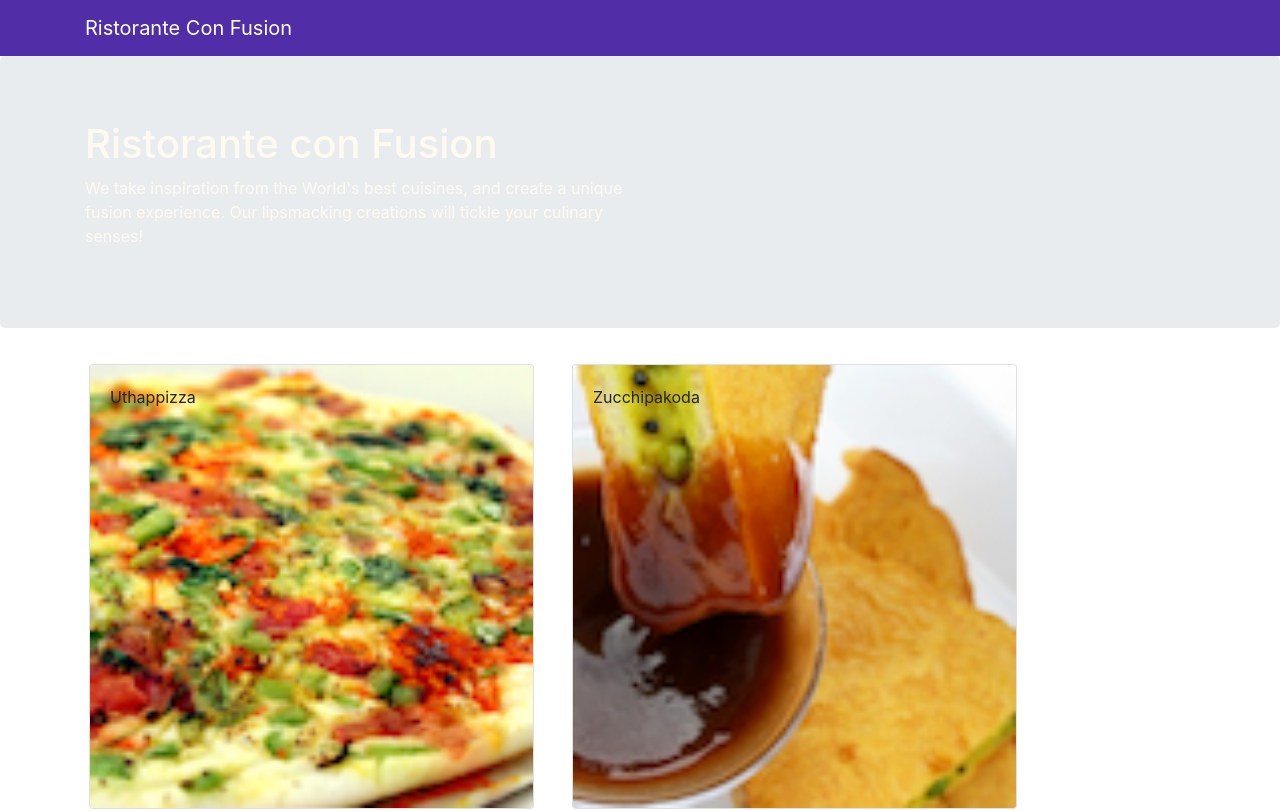
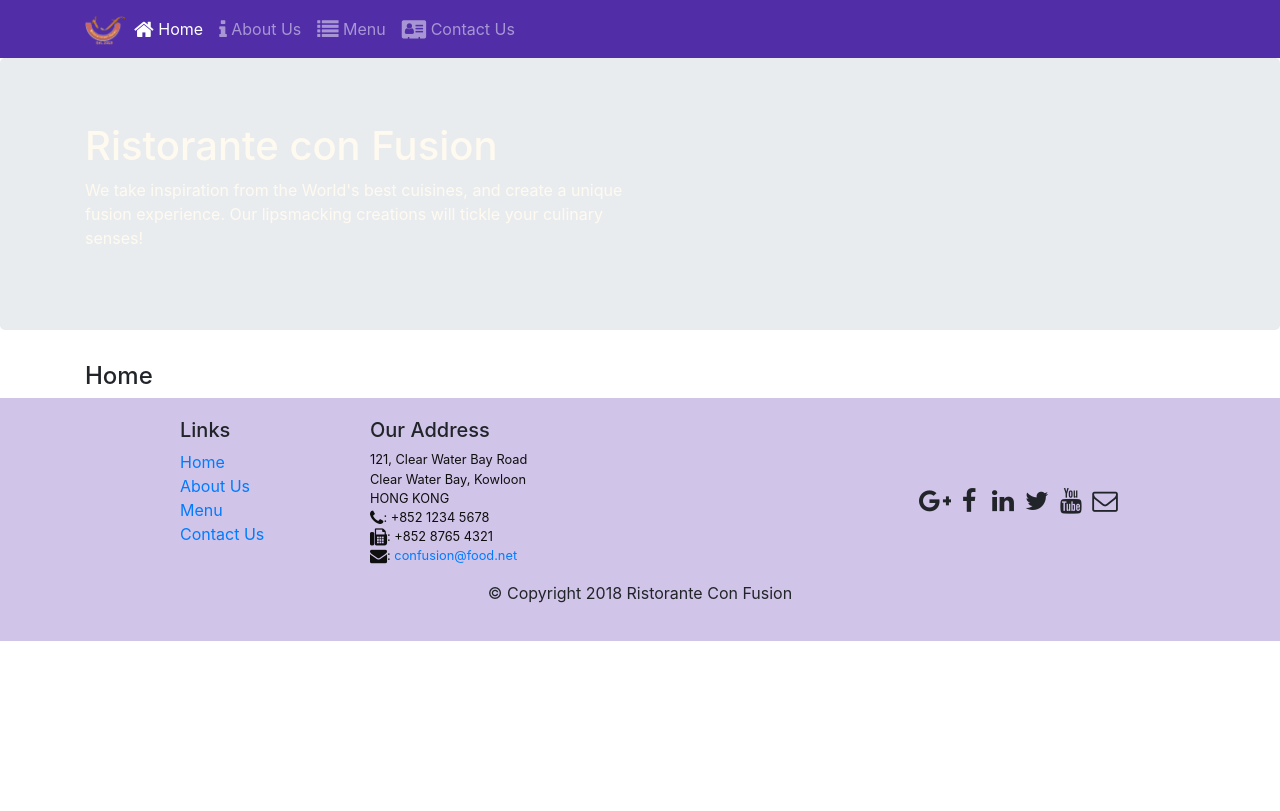
Before and after one commit to michaelheyman/coursera-react, a React (Create React App) app: page /home in a window 1280 px wide. Shown: the top 811 px of the page. Built offline with nearby package versions, Linux system fonts and the light colour scheme.

Commit message:
React Router

```diff
--- a/package.json
+++ b/package.json
@@ -9,6 +9,7 @@
     "react": "^16.12.0",
     "react-dom": "^16.12.0",
     "react-popper": "^1.3.6",
+    "react-router-dom": "^5.1.2",
     "react-scripts": "3.2.0",
     "reactstrap": "^8.1.1"
   },
--- a/src/App.js
+++ b/src/App.js
@@ -1,4 +1,5 @@
 import React, { Component } from 'react';
+import { BrowserRouter } from 'react-router-dom';
 import './App.css';
 import 'bootstrap/dist/css/bootstrap.min.css';
 import Main from './components/MainComponent';
@@ -7,9 +8,11 @@ class App extends Component {
 
   render() {
     return (
-      <div className="App">
-        <Main />
-      </div>
+      <BrowserRouter>
+        <div className="App">
+          <Main />
+        </div>
+      </BrowserRouter>
     );
   }
 }
--- a/src/components/FooterComponent.js
+++ b/src/components/FooterComponent.js
@@ -1,4 +1,5 @@
 import React from 'react';
+import { Link } from 'react-router-dom';
 
 function Footer(props) {
   return(
@@ -8,10 +9,10 @@ function Footer(props) {
           <div className="col-4 offset-1 col-sm-2">
             <h5>Links</h5>
             <ul className="list-unstyled">
-              <li><a href="#">Home</a></li>
-              <li><a href="#">About</a></li>
-              <li><a href="#">Menu</a></li>
-              <li><a href="contactus.html">Contact</a></li>
+              <li><Link to='/home'>Home</Link></li>
+              <li><Link to='/aboutus'>About Us</Link></li>
+              <li><Link to='/menu'>Menu</Link></li>
+              <li><Link to='/contactus'>Contact Us</Link></li>
             </ul>
           </div>
           <div className="col-7 col-sm-5">
--- a/src/components/HeaderComponent.js
+++ b/src/components/HeaderComponent.js
@@ -1,13 +1,47 @@
-import React, { Component } from 'react';
-import { Navbar, NavbarBrand, Jumbotron } from 'reactstrap';
+import React, { Component} from 'react';
+import { Nav, Navbar, NavbarBrand, NavbarToggler, Collapse, NavItem, Jumbotron } from 'reactstrap';
+import { NavLink } from 'react-router-dom';
+import Home from "./HomeComponent";
 
 class Header extends Component {
+  constructor(props) {
+    super(props);
+
+    this.toggleNav = this.toggleNav.bind(this);
+    this.state = {
+      isNavOpen: false
+    };
+  }
+
+  toggleNav() {
+    this.setState({
+      isNavOpen: !this.state.isNavOpen
+    });
+  }
+
   render() {
     return(
-      <React.Fragment>
-        <Navbar dark>
+      <div>
+        <Navbar dark expand="md">
           <div className="container">
-            <NavbarBrand href="/">Ristorante Con Fusion</NavbarBrand>
+            <NavbarToggler onClick={this.toggleNav} />
+            <NavbarBrand className="mr-auto" href="/"><img src='assets/images/logo.png' height="30" width="41" alt='Ristorante Con Fusion' /></NavbarBrand>
+            <Collapse isOpen={this.state.isNavOpen} navbar>
+              <Nav navbar>
+                <NavItem>
+                  <NavLink className="nav-link"  to='/home'><span className="fa fa-home fa-lg"></span> Home</NavLink>
+                </NavItem>
+                <NavItem>
+                  <NavLink className="nav-link" to='/aboutus'><span className="fa fa-info fa-lg"></span> About Us</NavLink>
+                </NavItem>
+                <NavItem>
+                  <NavLink className="nav-link"  to='/menu'><span className="fa fa-list fa-lg"></span> Menu</NavLink>
+                </NavItem>
+                <NavItem>
+                  <NavLink className="nav-link" to='/contactus'><span className="fa fa-address-card fa-lg"></span> Contact Us</NavLink>
+                </NavItem>
+              </Nav>
+            </Collapse>
           </div>
         </Navbar>
         <Jumbotron>
@@ -20,7 +54,7 @@ class Header extends Component {
             </div>
           </div>
         </Jumbotron>
-      </React.Fragment>
+      </div>
     );
   }
 }
--- /dev/null
+++ b/src/components/HomeComponent.js
@@ -0,0 +1,11 @@
+import React from 'react';
+
+function Home(props) {
+  return(
+    <div className="container">
+      <h4>Home</h4>
+    </div>
+  );
+}
+
+export default Home;
--- a/src/components/MainComponent.js
+++ b/src/components/MainComponent.js
@@ -1,7 +1,8 @@
 import React, { Component } from 'react';
+import { Switch, Route, Redirect } from 'react-router-dom';
 import Menu from './MenuComponent';
-import DishDetail from './DishdetailComponent';
 import { DISHES } from '../shared/dishes';
+import Home from './HomeComponent';
 import Header from './HeaderComponent';
 import Footer from './FooterComponent';
 
@@ -15,16 +16,22 @@ class Main extends Component {
     };
   }
 
-  onDishSelect(dishId) {
-    this.setState({ selectedDish: dishId});
-  }
+  render() {
+    const HomePage = () => {
+      return(
+        <Home
+        />
+      );
+    };
 
-  render() {
     return (
       <div>
         <Header />
-        <Menu dishes={this.state.dishes} onClick={(dishId) => this.onDishSelect(dishId)} />
-        <DishDetail dish={this.state.dishes.filter((dish) => dish.id === this.state.selectedDish)[0]} />
+        <Switch>
+          <Route path='/home' component={HomePage} />
+          <Route exact path='/menu' component={() => <Menu dishes={this.state.dishes} />} />
+          <Redirect to="/home" />
+        </Switch>
         <Footer />
       </div>
     );
--- a/src/components/MenuComponent.js
+++ b/src/components/MenuComponent.js
@@ -2,10 +2,9 @@ import React from 'react';
 import { Card, CardImg, CardImgOverlay,
   CardTitle } from 'reactstrap';
 
-function RenderMenuItem({dish, onClick}) {
+function RenderMenuItem({dish}) {
   return (
-    <Card
-      onClick={() => onClick(dish.id)}>
+    <Card>
       <CardImg width="100%" src={dish.image} alt={dish.name} />
       <CardImgOverlay>
         <CardTitle>{dish.name}</CardTitle>
```
Also changed, not shown: 1 other file (tests, documents, lock files or other folders).
